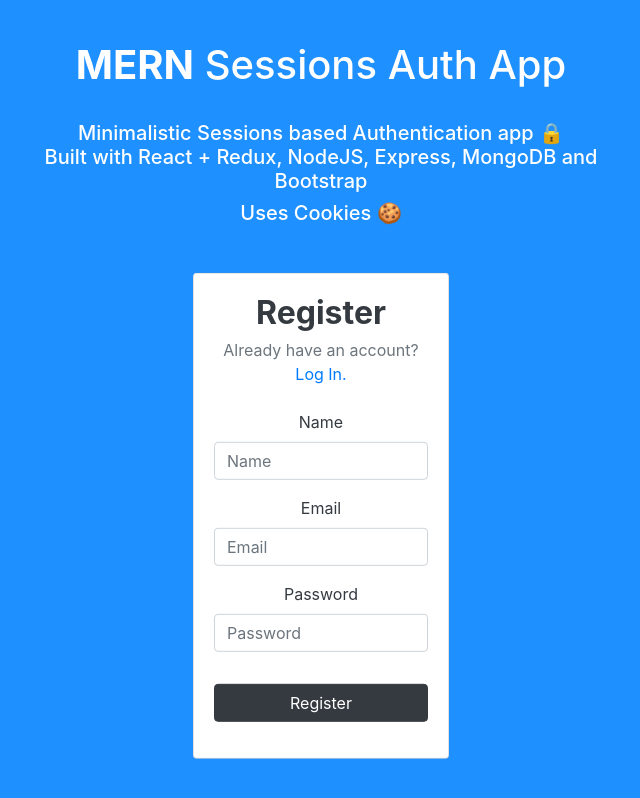
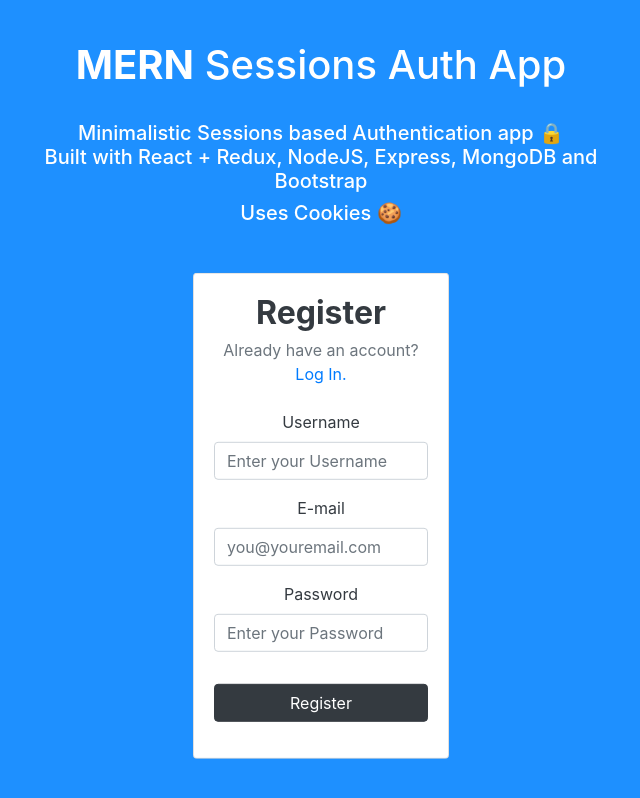
Before and after one commit to bpolishevsk/mern-login-signup-system, a React (Create React App) app in the folder client/: page /register in a window 1280 px wide. Shown: the whole page, without its empty margins (319-959 px from the left). Built offline with nearby package versions, Linux system fonts and the light colour scheme.

Commit message:
form fixes

```diff
--- a/client/src/components/Login.js
+++ b/client/src/components/Login.js
@@ -55,12 +55,12 @@ onSubmit = (e) => {
                   <Form onSubmit={this.onSubmit} >
                   <FormGroup>
 
-                    <Label for="email">Email</Label>
+                    <Label for="email">E-mail</Label>
                     <Input
                       type="email"
                       name="email"
                       id="email"
-                      placeholder="Email"
+                      placeholder="you@youremail.com"
                       className="mb-3"
                       onChange={this.onChange}
                     />
@@ -70,7 +70,7 @@ onSubmit = (e) => {
                       type="password"
                       name="password"
                       id="password"
-                      placeholder="Password"
+                      placeholder="Enter your Password"
                       className="mb-3"
                       onChange={this.onChange}
                     />
--- a/client/src/components/Register.js
+++ b/client/src/components/Register.js
@@ -51,23 +51,23 @@ onSubmit = (e) => {
                   <Link to="/login"> Log In. </Link></CardSubtitle>
                   <br/>
                   <Form onSubmit={this.onSubmit}>
-              <FormGroup>
-                <Label for='name'>Name</Label>
+              <FormGroup className="text-center">
+                <Label for='name'>Username</Label>
                 <Input
                   type='text'
                   name='name'
                   id='name'
-                  placeholder='Name'
+                  placeholder='Enter your Username'
                   className='mb-3'
                   onChange={this.onChange}
                 />
 
-                <Label for='email'>Email</Label>
+                <Label for='email'>E-mail</Label>
                 <Input
                   type='email'
                   name='email'
                   id='email'
-                  placeholder='Email'
+                  placeholder='you@youremail.com'
                   className='mb-3'
                   onChange={this.onChange}
                 />
@@ -77,7 +77,7 @@ onSubmit = (e) => {
                   type='password'
                   name='password'
                   id='password'
-                  placeholder='Password'
+                  placeholder='Enter your Password'
                   className='mb-3'
                   onChange={this.onChange}
                 />
```
